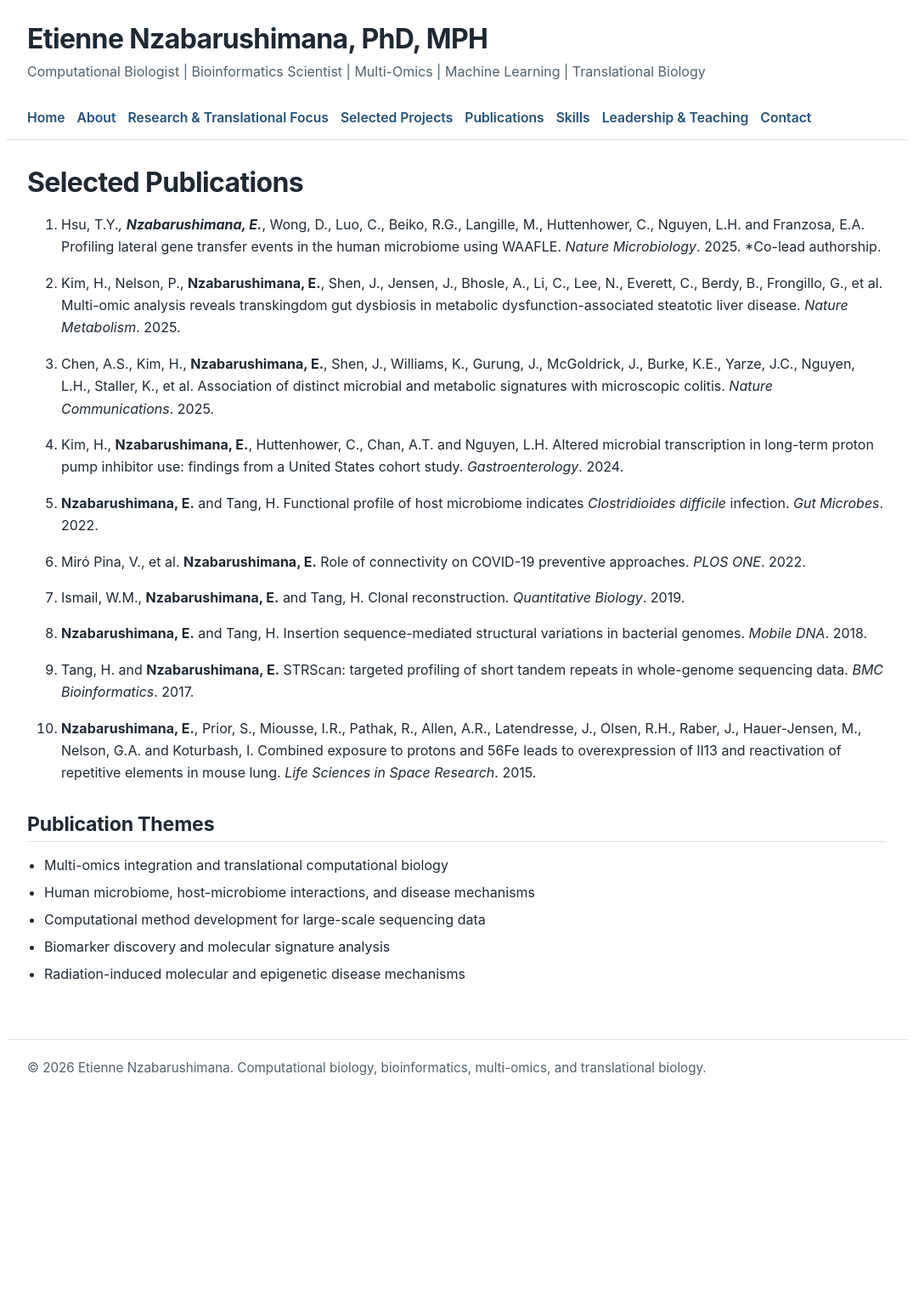
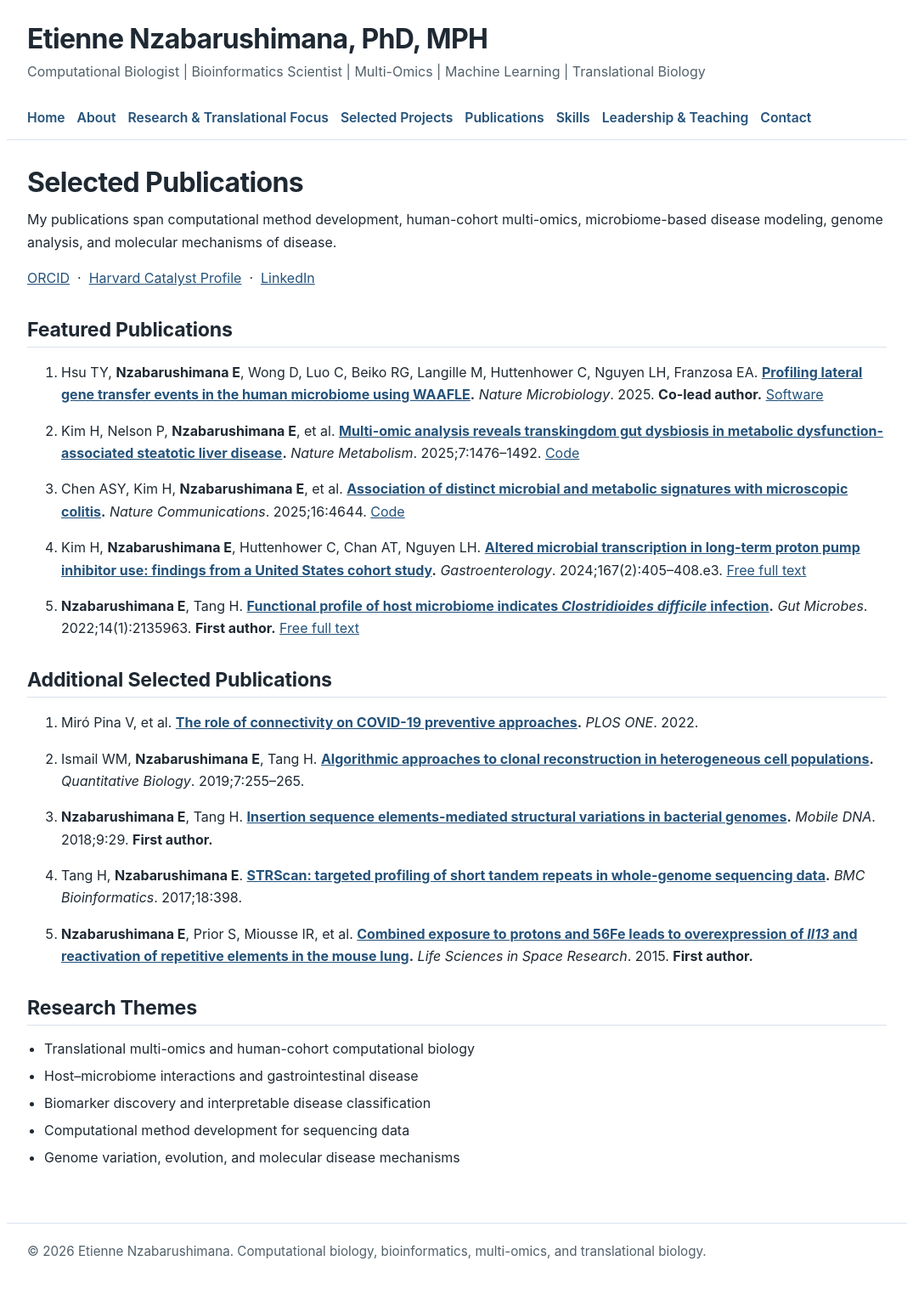
Before and after one commit to Nzabarushimana/nzabarushimana.github.io, a Jekyll site: the page built from publications.md, in a window 1280 px wide. Shown: the whole page at 85% size, without its empty margins (102-1177 px from the left). Built offline with Jekyll 4.4.1, drawn with Linux system fonts in a browser that asks for light colours; before the commit the page ends 1321 px from its top, so only the background shows below that.

Commit message:
Update publications.md

```diff
--- a/publications.md
+++ b/publications.md
@@ -1,35 +1,44 @@
 ---
 layout: default
 title: Publications
+description: Selected publications by Etienne Nzabarushimana in computational biology, multi-omics, metagenomics, biomarkers, and molecular disease research.
 permalink: /publications/
 ---
 
 # Selected Publications
 
-1. Hsu, T.Y.*, **Nzabarushimana, E.***, Wong, D., Luo, C., Beiko, R.G., Langille, M., Huttenhower, C., Nguyen, L.H. and Franzosa, E.A. Profiling lateral gene transfer events in the human microbiome using WAAFLE. <em>Nature Microbiology</em>. 2025. *Co-lead authorship.
+My publications span computational method development, human-cohort multi-omics, microbiome-based disease modeling, genome analysis, and molecular mechanisms of disease.
 
-2. Kim, H., Nelson, P., **Nzabarushimana, E.**, Shen, J., Jensen, J., Bhosle, A., Li, C., Lee, N., Everett, C., Berdy, B., Frongillo, G., et al. Multi-omic analysis reveals transkingdom gut dysbiosis in metabolic dysfunction-associated steatotic liver disease. <em>Nature Metabolism</em>. 2025.
+[ORCID](https://orcid.org/0000-0003-0712-1211) &nbsp;&middot;&nbsp; [Harvard Catalyst Profile](https://connects.catalyst.harvard.edu/Profiles/display/Person/209693) &nbsp;&middot;&nbsp; [LinkedIn](https://www.linkedin.com/in/enzabaru)
 
-3. Chen, A.S., Kim, H., **Nzabarushimana, E.**, Shen, J., Williams, K., Gurung, J., McGoldrick, J., Burke, K.E., Yarze, J.C., Nguyen, L.H., Staller, K., et al. Association of distinct microbial and metabolic signatures with microscopic colitis. <em>Nature Communications</em>. 2025.
+## Featured Publications
 
-4. Kim, H., **Nzabarushimana, E.**, Huttenhower, C., Chan, A.T. and Nguyen, L.H. Altered microbial transcription in long-term proton pump inhibitor use: findings from a United States cohort study. <em>Gastroenterology</em>. 2024.
+1. Hsu TY, **Nzabarushimana E**, Wong D, Luo C, Beiko RG, Langille M, Huttenhower C, Nguyen LH, Franzosa EA. **[Profiling lateral gene transfer events in the human microbiome using WAAFLE](https://doi.org/10.1038/s41564-024-01881-w).** *Nature Microbiology*. 2025. **Co-lead author.** [Software](https://github.com/biobakery/waafle)
 
-5. **Nzabarushimana, E.** and Tang, H. Functional profile of host microbiome indicates <em>Clostridioides difficile</em> infection. <em>Gut Microbes</em>. 2022.
+2. Kim H, Nelson P, **Nzabarushimana E**, et al. **[Multi-omic analysis reveals transkingdom gut dysbiosis in metabolic dysfunction-associated steatotic liver disease](https://doi.org/10.1038/s42255-025-01318-6).** *Nature Metabolism*. 2025;7:1476&ndash;1492. [Code](https://github.com/biobakery/MASLD)
 
-6. Miró Pina, V., et al. **Nzabarushimana, E.** Role of connectivity on COVID-19 preventive approaches. <em>PLOS ONE</em>. 2022.
+3. Chen ASY, Kim H, **Nzabarushimana E**, et al. **[Association of distinct microbial and metabolic signatures with microscopic colitis](https://doi.org/10.1038/s41467-025-59566-9).** *Nature Communications*. 2025;16:4644. [Code](https://github.com/albertsyc/Association-of-Distinct-Microbial-and-Metabolic-Signatures-with-Microscopic-Colitis)
 
-7. Ismail, W.M., **Nzabarushimana, E.** and Tang, H. Clonal reconstruction. <em>Quantitative Biology</em>. 2019.
+4. Kim H, **Nzabarushimana E**, Huttenhower C, Chan AT, Nguyen LH. **[Altered microbial transcription in long-term proton pump inhibitor use: findings from a United States cohort study](https://doi.org/10.1053/j.gastro.2024.03.026).** *Gastroenterology*. 2024;167(2):405&ndash;408.e3. [Free full text](https://pmc.ncbi.nlm.nih.gov/articles/PMC11193639/)
 
-8. **Nzabarushimana, E.** and Tang, H. Insertion sequence-mediated structural variations in bacterial genomes. <em>Mobile DNA</em>. 2018.
+5. **Nzabarushimana E**, Tang H. **[Functional profile of host microbiome indicates *Clostridioides difficile* infection](https://doi.org/10.1080/19490976.2022.2135963).** *Gut Microbes*. 2022;14(1):2135963. **First author.** [Free full text](https://pmc.ncbi.nlm.nih.gov/articles/PMC9621045/)
 
-9. Tang, H. and **Nzabarushimana, E.** STRScan: targeted profiling of short tandem repeats in whole-genome sequencing data. <em>BMC Bioinformatics</em>. 2017.
+## Additional Selected Publications
 
-10. **Nzabarushimana, E.**, Prior, S., Miousse, I.R., Pathak, R., Allen, A.R., Latendresse, J., Olsen, R.H., Raber, J., Hauer-Jensen, M., Nelson, G.A. and Koturbash, I. Combined exposure to protons and 56Fe leads to overexpression of Il13 and reactivation of repetitive elements in mouse lung. <em>Life Sciences in Space Research</em>. 2015.
+6. Mir&oacute; Pina V, et al. **[The role of connectivity on COVID-19 preventive approaches](https://doi.org/10.1371/journal.pone.0273906).** *PLOS ONE*. 2022.
 
-## Publication Themes
+7. Ismail WM, **Nzabarushimana E**, Tang H. **[Algorithmic approaches to clonal reconstruction in heterogeneous cell populations](https://doi.org/10.1007/s40484-019-0188-3).** *Quantitative Biology*. 2019;7:255&ndash;265.
 
-- Multi-omics integration and translational computational biology
-- Human microbiome, host-microbiome interactions, and disease mechanisms
-- Computational method development for large-scale sequencing data
-- Biomarker discovery and molecular signature analysis
-- Radiation-induced molecular and epigenetic disease mechanisms
+8. **Nzabarushimana E**, Tang H. **[Insertion sequence elements-mediated structural variations in bacterial genomes](https://doi.org/10.1186/s13100-018-0134-3).** *Mobile DNA*. 2018;9:29. **First author.**
+
+9. Tang H, **Nzabarushimana E**. **[STRScan: targeted profiling of short tandem repeats in whole-genome sequencing data](https://doi.org/10.1186/s12859-017-1800-z).** *BMC Bioinformatics*. 2017;18:398.
+
+10. **Nzabarushimana E**, Prior S, Miousse IR, et al. **[Combined exposure to protons and 56Fe leads to overexpression of *Il13* and reactivation of repetitive elements in the mouse lung](https://pmc.ncbi.nlm.nih.gov/articles/PMC4641818/).** *Life Sciences in Space Research*. 2015. **First author.**
+
+## Research Themes
+
+- Translational multi-omics and human-cohort computational biology
+- Host&ndash;microbiome interactions and gastrointestinal disease
+- Biomarker discovery and interpretable disease classification
+- Computational method development for sequencing data
+- Genome variation, evolution, and molecular disease mechanisms
```
